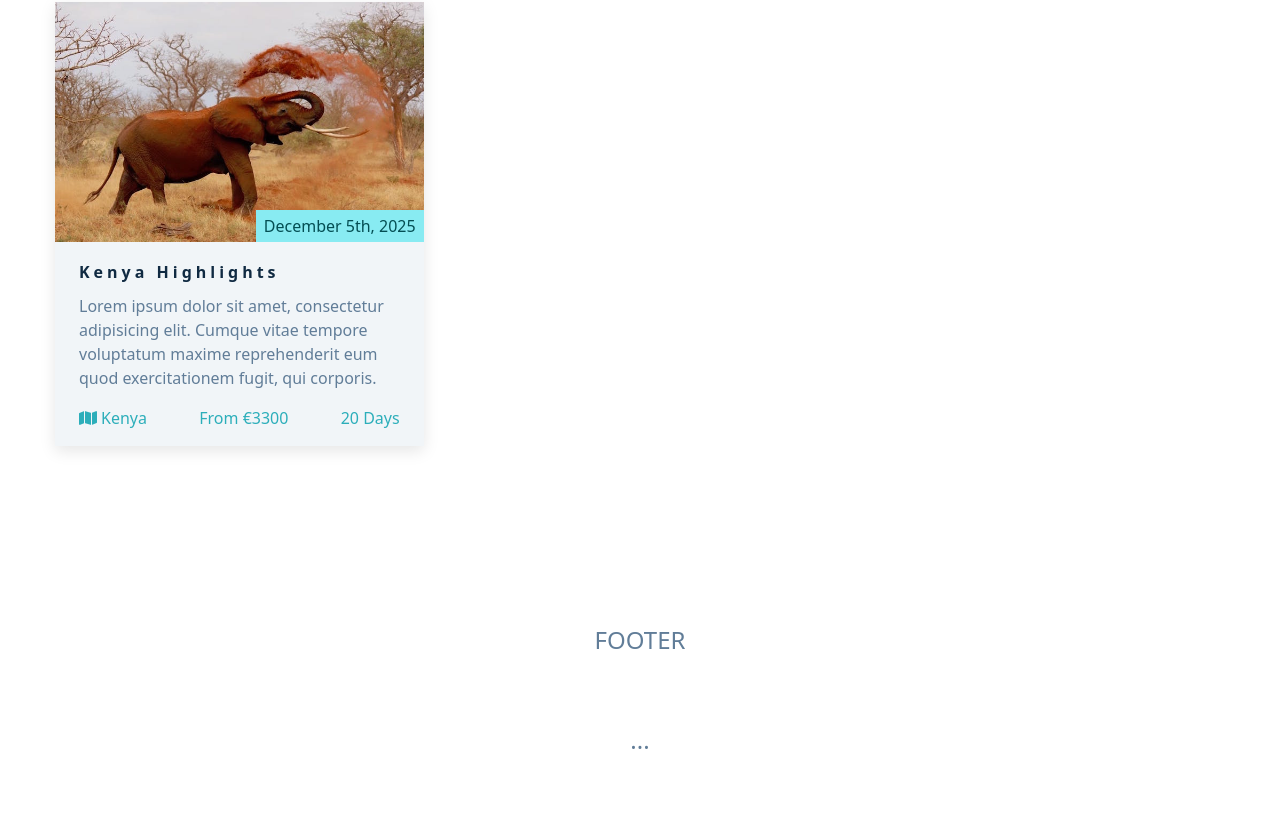
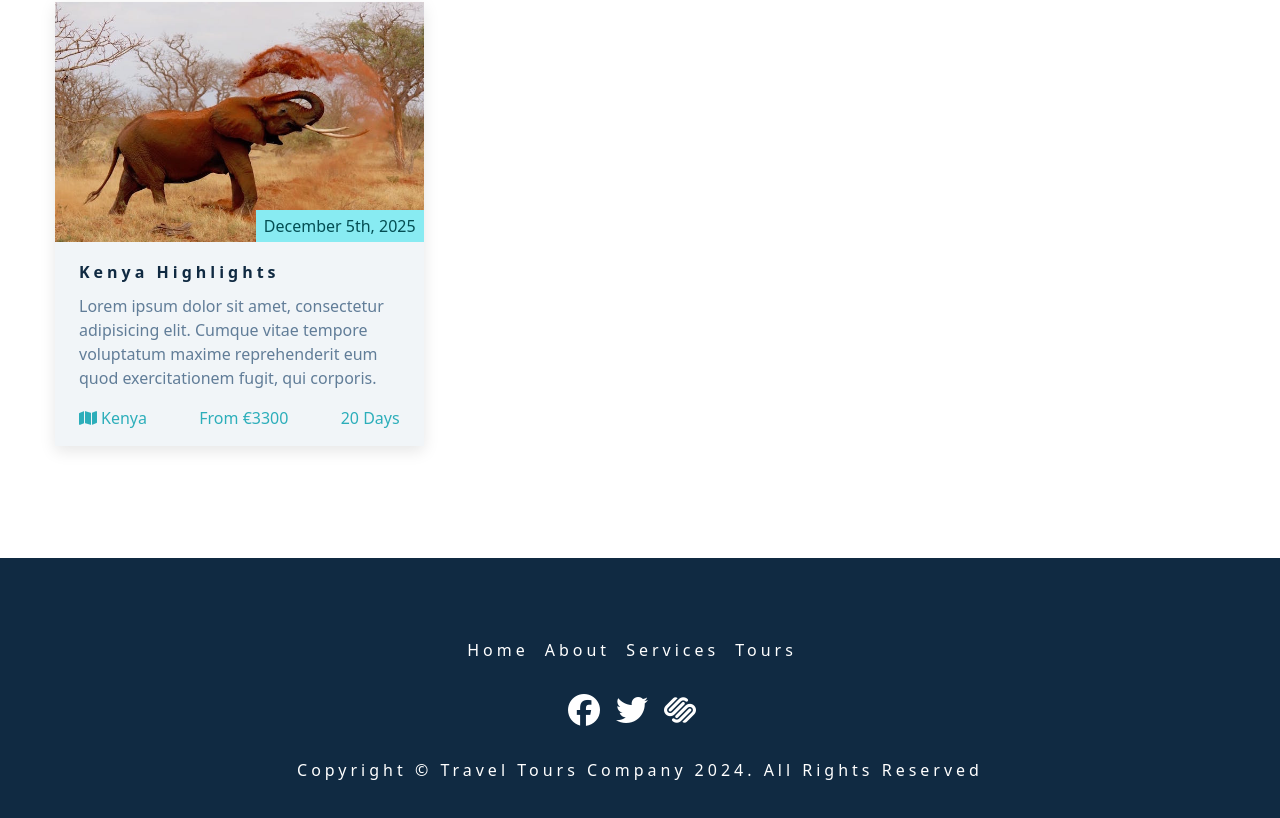
Before and after one commit to mirapery/week3-fe-pair-programming, a React (Vite) app: page / in a window 1280 px wide. Shown: the part 2561-3379 px from the top of the page. Built offline with nearby package versions, Linux system fonts and the light colour scheme.

Commit message:
Add Footer component and convert HTML to JSX.

```diff
--- a/src/components/Footer.jsx
+++ b/src/components/Footer.jsx
@@ -1,9 +1,66 @@
 function Footer() {
   return (
-    <div>
-      <p className="section-dummy">Footer</p>
-      <p className="section-dummy">...</p>
-    </div>
+    <footer className="section footer">
+      <ul className="footer-links" id="nav-links">
+        <li>
+          <a href="#home" className="footer-link">
+            home
+          </a>
+        </li>
+        <li>
+          <a href="#about" className="footer-link">
+            about
+          </a>
+        </li>
+        <li>
+          <a href="#services" className="footer-link">
+            services
+          </a>
+        </li>
+        <li>
+          <a href="#tours" className="footer-link">
+            tours
+          </a>
+        </li>
+      </ul>
+      <ul className="footer-icons">
+        <li>
+          <a
+            href="https://www.facebook.com"
+            target="_blank"
+            rel="noreferrer"
+            className="footer-icon"
+          >
+            <i className="fab fa-facebook" />
+          </a>
+        </li>
+        <li>
+          <a
+            href="https://www.twitter.com"
+            target="_blank"
+            rel="noreferrer"
+            className="footer-icon"
+          >
+            <i className="fab fa-twitter" />
+          </a>
+        </li>
+        <li>
+          <a
+            href="https://www.squarespace.com/"
+            target="_blank"
+            rel="noreferrer"
+            className="footer-icon"
+          >
+            <i className="fab fa-squarespace" />
+          </a>
+        </li>
+      </ul>
+      <p className="copyright">
+        copyright © travel tours company<span id="date">2024</span>. all rights
+        reserved
+      </p>
+    </footer>
+
   );
 }
 
```
